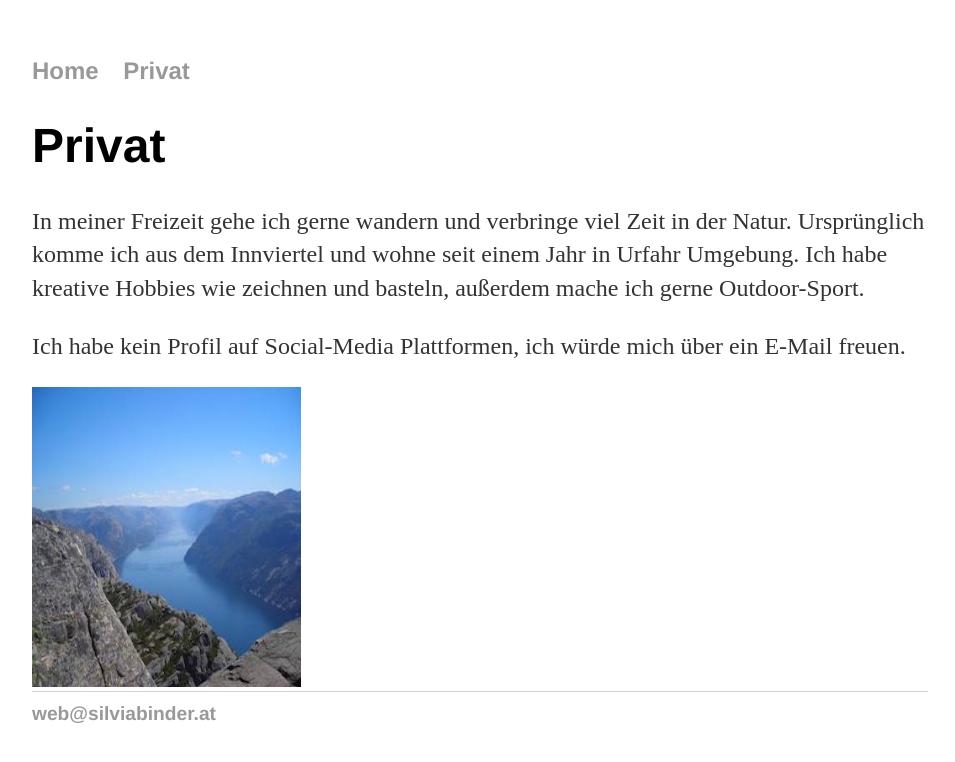
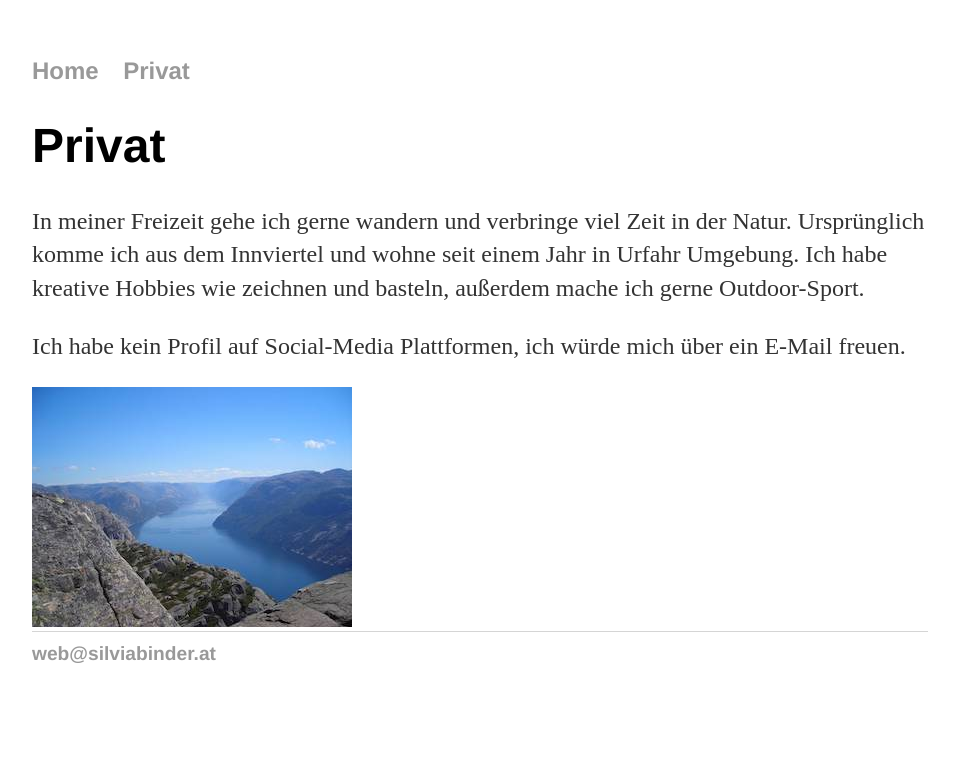
Before and after one commit to michaeltroger/s, a Jekyll site: the page built from privat/index.html, in a window 1280 px wide. Shown: the top 762 px of the page, without its empty margins (160-1115 px from the left). Built offline with Jekyll 4.4.1, drawn with Linux system fonts in a browser that asks for light colours.

Commit message:
Adjust image

```diff
--- a/privat/index.html
+++ b/privat/index.html
@@ -7,5 +7,5 @@ title: Silvia Binder - Privat
 			<h1>Privat</h1>
 			<p>In meiner Freizeit gehe ich gerne wandern und verbringe viel Zeit in der Natur. Ursprünglich komme ich aus dem Innviertel und wohne seit einem Jahr in Urfahr Umgebung. Ich habe kreative Hobbies wie zeichnen und basteln, außerdem mache ich gerne Outdoor-Sport.</p>
 			<p>Ich habe kein Profil auf Social-Media Plattformen, ich würde mich über ein E-Mail freuen.</p>
-			<img src="/images/privat.jpg" width="269" height="300" alt="Silvia Binder">
+			<img src="/images/privat.jpg" width="320" height="240" alt="Silvia Binder">
 		</div>
```
